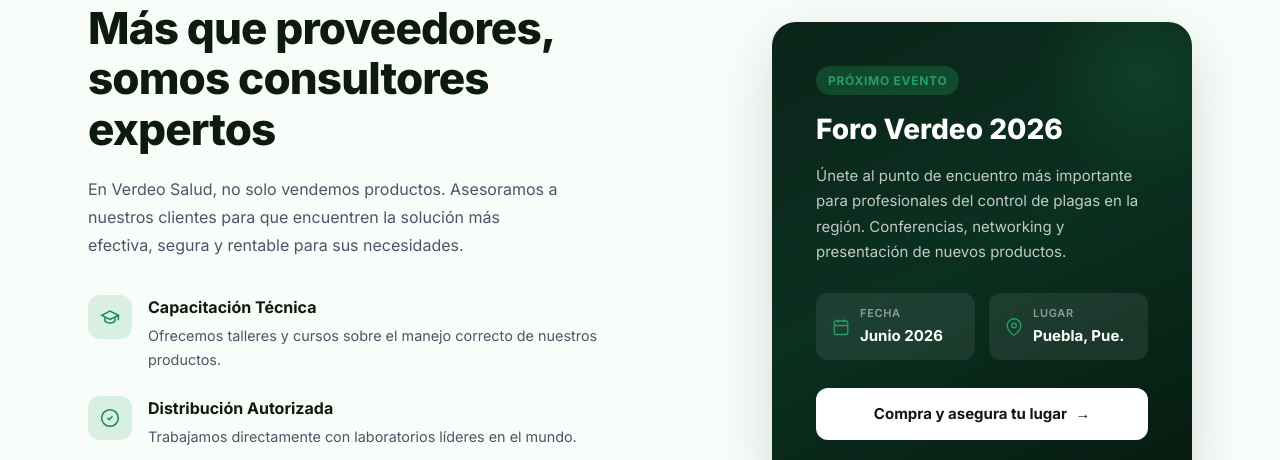
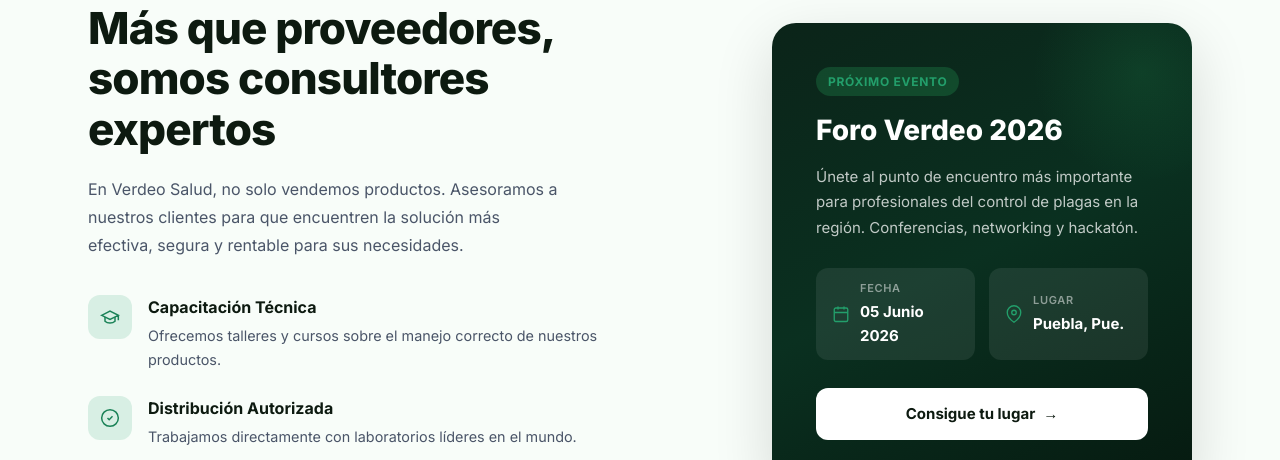
Before and after one commit to Yaslie/Verdeo, a plain HTML site: page index.html in a window 1280 px wide. Shown: the part 1910-2370 px from the top of the page. Drawn offline with Linux system fonts and the light colour scheme.

Commit message:
cambios en los botones del foro

```diff
--- a/index.html
+++ b/index.html
@@ -220,7 +220,7 @@
             <h3 class="event-card__title">Foro Verdeo 2026</h3>
             <p class="event-card__desc">
               Únete al punto de encuentro más importante para profesionales del control de plagas en la región.
-              Conferencias, networking y presentación de nuevos productos.
+              Conferencias, networking y hackatón.
             </p>
             <div class="event-card__details">
               <div class="event-detail">
@@ -232,7 +232,7 @@
                 </svg>
                 <div>
                   <p class="event-detail__label">Fecha</p>
-                  <p class="event-detail__value">Junio 2026</p>
+                  <p class="event-detail__value"> 05 Junio 2026</p>
                 </div>
               </div>
               <div class="event-detail">
@@ -246,7 +246,7 @@
                 </div>
               </div>
             </div>
-            <a href="#contacto" class="btn btn--event">Compra y asegura tu lugar <span aria-hidden="true">→</span></a>
+            <a href="#contacto" class="btn btn--event">Consigue tu lugar <span aria-hidden="true">→</span></a>
           </div>
         </div>
       </div>
@@ -409,13 +409,11 @@
   <script src="main.js"></script>
 
   <!-- ===== WHATSAPP FLOTANTE ===== -->
-  <a href="https://wa.me/522216670302?text=%C2%A1Hola!%20Deseo%20m%C3%A1s%20informaci%C3%B3n"
-    class="whatsapp-fab"
-    target="_blank"
-    rel="noopener noreferrer"
-    aria-label="Enviar WhatsApp">
+  <a href="https://wa.me/522216670302?text=%C2%A1Hola!%20Deseo%20m%C3%A1s%20informaci%C3%B3n" class="whatsapp-fab"
+    target="_blank" rel="noopener noreferrer" aria-label="Enviar WhatsApp">
     <svg viewBox="0 0 24 24" fill="currentColor" aria-hidden="true">
-      <path d="M17.472 14.382c-.297-.149-1.758-.867-2.03-.967-.273-.099-.471-.148-.67.15-.197.297-.767.966-.94 1.164-.173.199-.347.223-.644.075-.297-.15-1.255-.463-2.39-1.475-.883-.788-1.48-1.761-1.653-2.059-.173-.297-.018-.458.13-.606.134-.133.298-.347.446-.52.149-.174.198-.298.298-.497.099-.198.05-.371-.025-.52-.075-.149-.669-1.612-.916-2.207-.242-.579-.487-.5-.669-.51-.173-.008-.371-.01-.57-.01-.198 0-.52.074-.792.372-.272.297-1.04 1.016-1.04 2.479 0 1.462 1.065 2.875 1.213 3.074.149.198 2.096 3.2 5.077 4.487.709.306 1.262.489 1.694.625.712.227 1.36.195 1.871.118.571-.085 1.758-.719 2.006-1.413.248-.694.248-1.289.173-1.413-.074-.124-.272-.198-.57-.347m-5.421 7.403h-.004a9.87 9.87 0 0 1-5.031-1.378l-.361-.214-3.741.982.998-3.648-.235-.374a9.86 9.86 0 0 1-1.51-5.26c.001-5.45 4.436-9.884 9.888-9.884 2.64 0 5.122 1.03 6.988 2.898a9.825 9.825 0 0 1 2.893 6.994c-.003 5.45-4.437 9.884-9.885 9.884m8.413-18.297A11.815 11.815 0 0 0 12.05 0C5.495 0 .16 5.335.157 11.892c0 2.096.547 4.142 1.588 5.945L.057 24l6.305-1.654a11.882 11.882 0 0 0 5.683 1.448h.005c6.554 0 11.89-5.335 11.893-11.893a11.821 11.821 0 0 0-3.48-8.413z"/>
+      <path
+        d="M17.472 14.382c-.297-.149-1.758-.867-2.03-.967-.273-.099-.471-.148-.67.15-.197.297-.767.966-.94 1.164-.173.199-.347.223-.644.075-.297-.15-1.255-.463-2.39-1.475-.883-.788-1.48-1.761-1.653-2.059-.173-.297-.018-.458.13-.606.134-.133.298-.347.446-.52.149-.174.198-.298.298-.497.099-.198.05-.371-.025-.52-.075-.149-.669-1.612-.916-2.207-.242-.579-.487-.5-.669-.51-.173-.008-.371-.01-.57-.01-.198 0-.52.074-.792.372-.272.297-1.04 1.016-1.04 2.479 0 1.462 1.065 2.875 1.213 3.074.149.198 2.096 3.2 5.077 4.487.709.306 1.262.489 1.694.625.712.227 1.36.195 1.871.118.571-.085 1.758-.719 2.006-1.413.248-.694.248-1.289.173-1.413-.074-.124-.272-.198-.57-.347m-5.421 7.403h-.004a9.87 9.87 0 0 1-5.031-1.378l-.361-.214-3.741.982.998-3.648-.235-.374a9.86 9.86 0 0 1-1.51-5.26c.001-5.45 4.436-9.884 9.888-9.884 2.64 0 5.122 1.03 6.988 2.898a9.825 9.825 0 0 1 2.893 6.994c-.003 5.45-4.437 9.884-9.885 9.884m8.413-18.297A11.815 11.815 0 0 0 12.05 0C5.495 0 .16 5.335.157 11.892c0 2.096.547 4.142 1.588 5.945L.057 24l6.305-1.654a11.882 11.882 0 0 0 5.683 1.448h.005c6.554 0 11.89-5.335 11.893-11.893a11.821 11.821 0 0 0-3.48-8.413z" />
     </svg>
   </a>
 </body>
```
